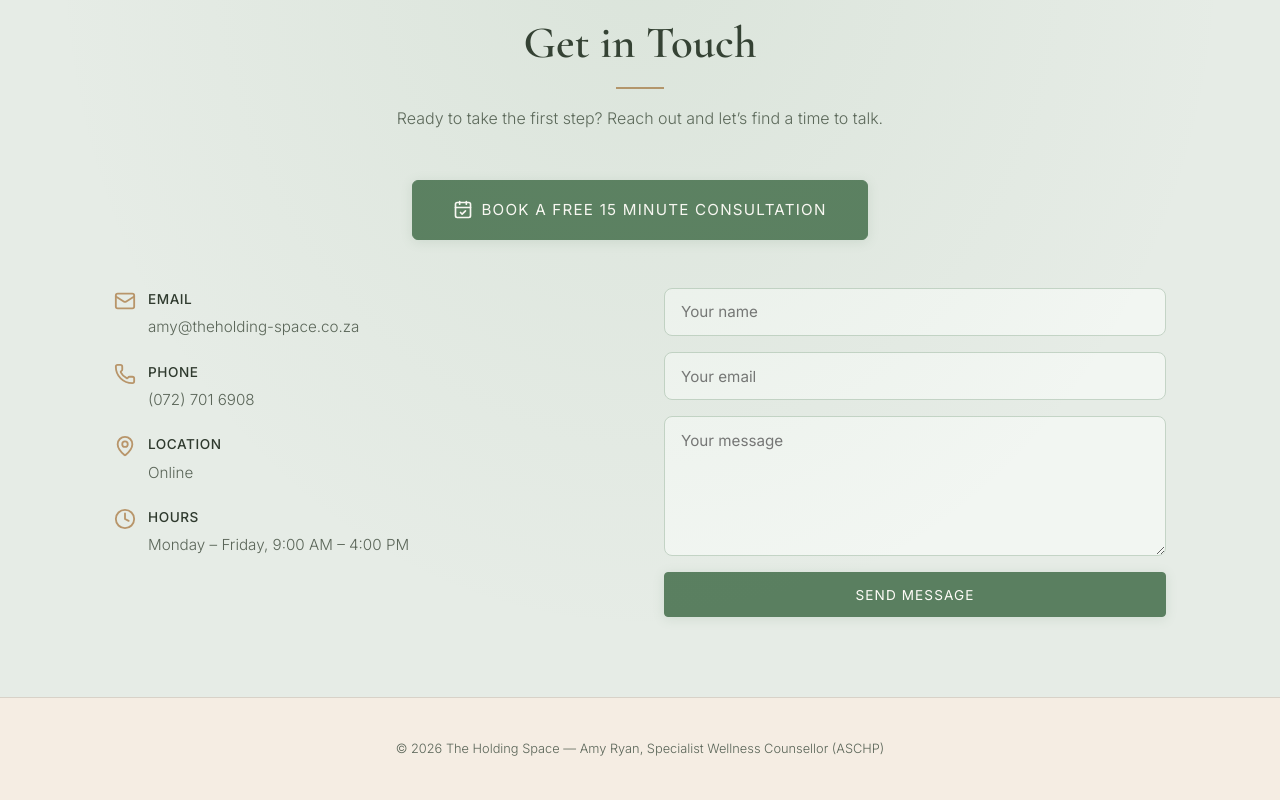
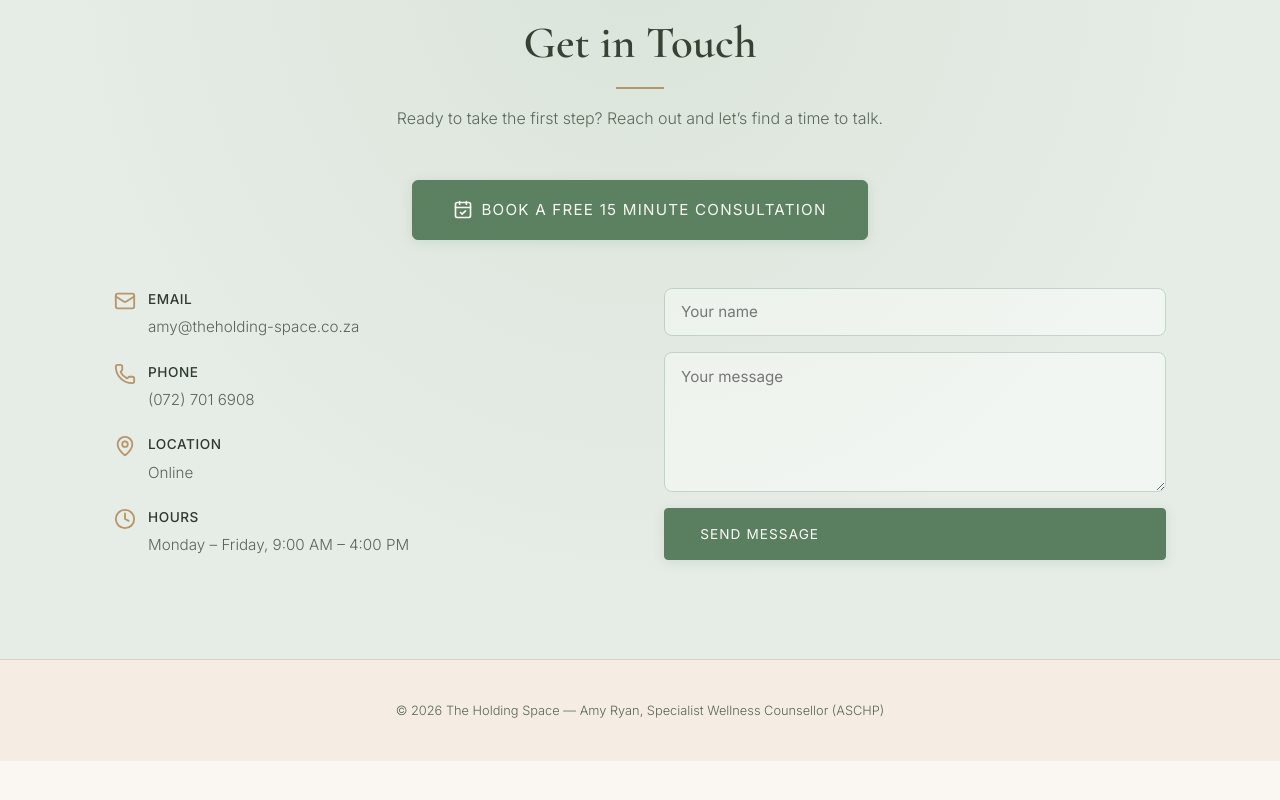
Before and after one commit to bmbuchanan1/amy-website, a Next.js app: page / in a window 1280 px wide. Shown: the part 4852-5652 px from the top of the page. After the commit the page ends 5613 px from the top, so only its background shows below. Built offline with nearby package versions, Linux system fonts and the light colour scheme.

Commit message:
update email address

```diff
--- a/src/app/page.tsx
+++ b/src/app/page.tsx
@@ -116,20 +116,15 @@ const testimonials = [
 export default function Home() {
   const [menuOpen, setMenuOpen] = useState(false);
 
-  const handleContactSubmit = (e: React.FormEvent<HTMLFormElement>) => {
-    e.preventDefault();
-    const form = e.currentTarget;
-    const formData = new FormData(form);
-
-    const name = formData.get("name");
-    const email = formData.get("email");
-    const message = formData.get("message");
+  const getMailtoLink = () => {
+    const nameInput = (document.querySelector('input[name="name"]') as HTMLInputElement)?.value || "";
+    // const emailInput = (document.querySelector('input[name="email"]') as HTMLInputElement)?.value || "";
+    const messageInput = (document.querySelector('textarea[name="message"]') as HTMLTextAreaElement)?.value || "";
 
     const subject = "Counselling Enquiry";
-    const body = `Name: ${name}\nEmail: ${email}\n\nMessage:\n${message}`;
+    const body = `Hi Amy,\n\n ${messageInput} \n\nKind regards\n${nameInput}`;
 
-    const mailtoUrl = `mailto:amy@theholding-space.co.za?subject=${encodeURIComponent(subject)}&body=${encodeURIComponent(body)}`;
-    window.location.href = mailtoUrl;
+    return `mailto:amy@theholding-space.co.za?subject=${encodeURIComponent(subject)}&body=${encodeURIComponent(body)}`;
   };
 
   return (
@@ -410,21 +405,19 @@ export default function Home() {
                 </div>
               </div>
             </div>
-            <form
-              className="contact-form"
-              onSubmit={handleContactSubmit}
-            >
+            <form className="contact-form">
               <input type="text" name="name" placeholder="Your name" required />
-              <input
-                type="email"
-                name="email"
-                placeholder="Your email"
-                required
-              />
               <textarea name="message" placeholder="Your message" required />
-              <button type="submit" className="btn btn-filled">
+              <a
+                href="#"
+                onClick={(e) => {
+                  e.preventDefault();
+                  window.location.href = getMailtoLink();
+                }}
+                className="btn btn-filled"
+              >
                 Send Message
-              </button>
+              </a>
             </form>
           </div>
         </section>
```
